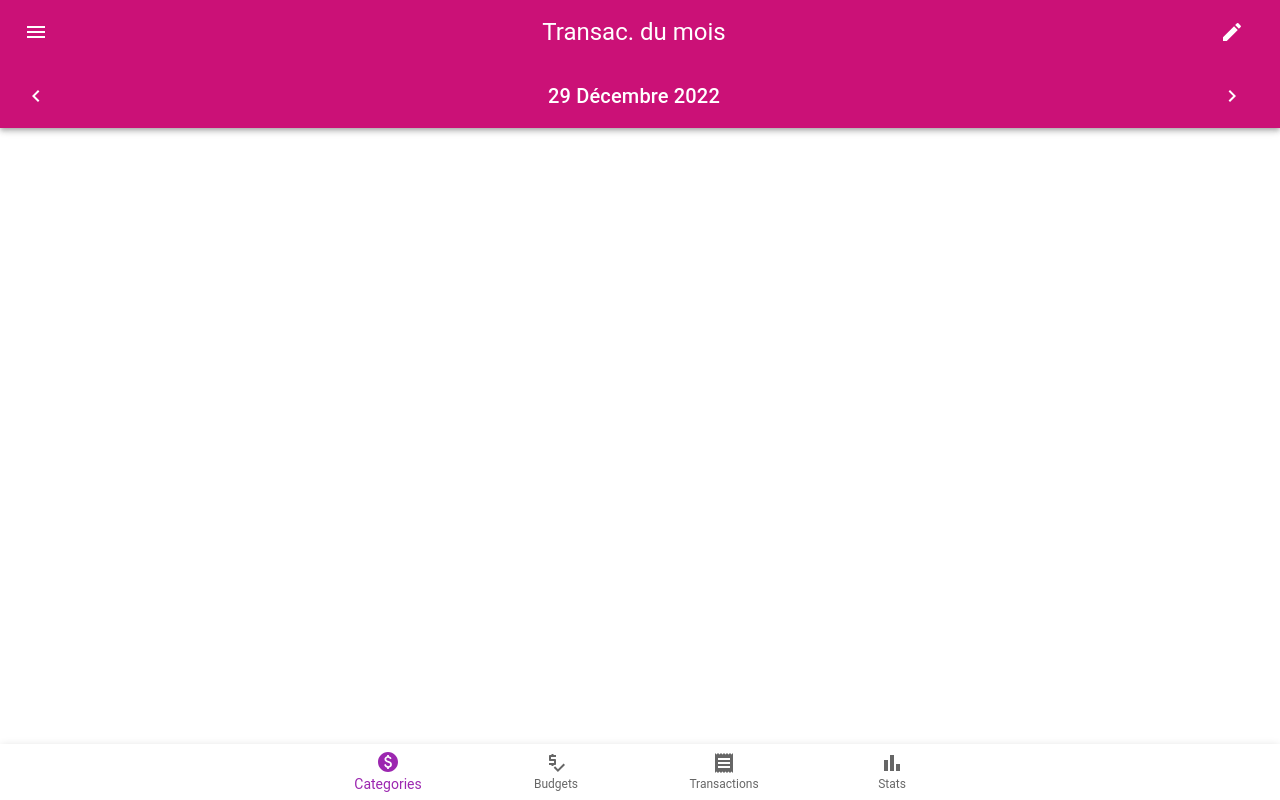
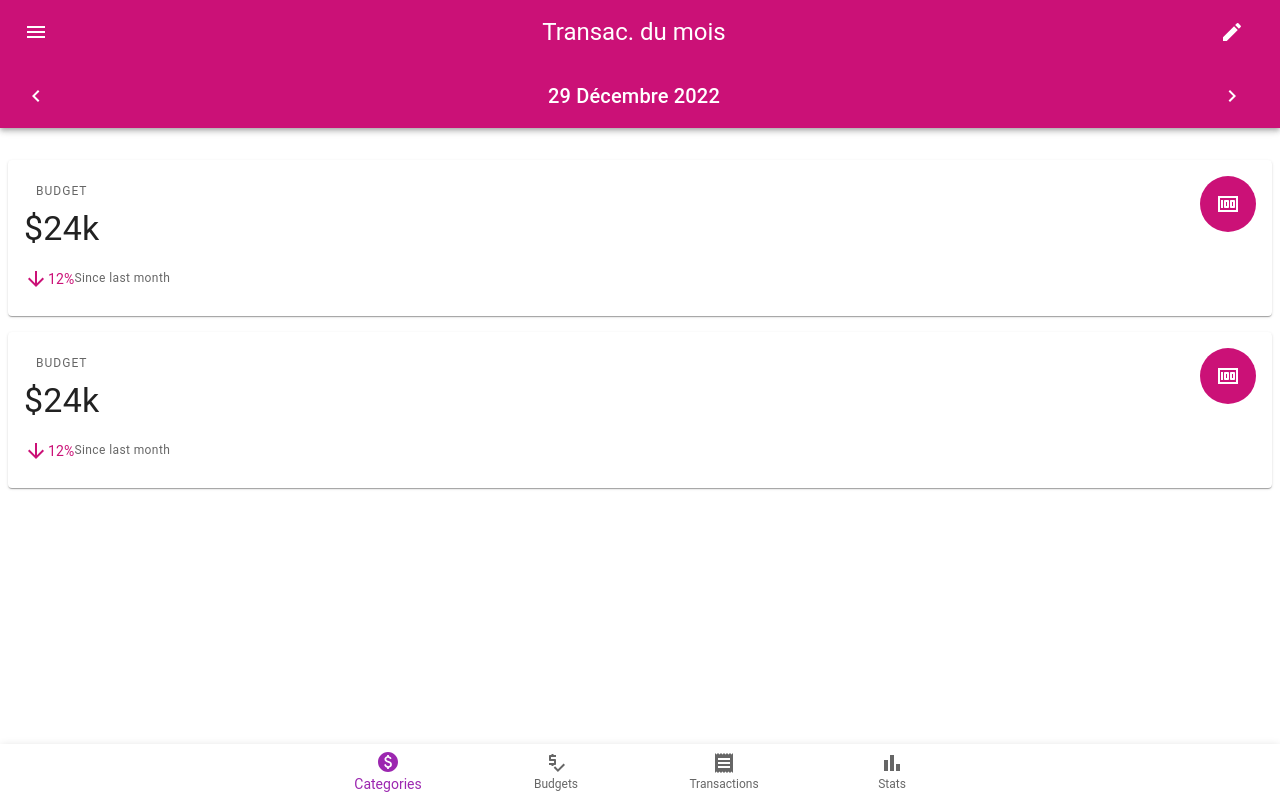
Before and after one commit to stephanecoumbassa/onemoney, a React (Vite) app: page /transactions in a window 1280 px wide. Built offline with nearby package versions, Linux system fonts and the light colour scheme.

Commit message:
refactor: add transactions 2

```diff
--- /dev/null
+++ b/src/components/stat/BudgetStat.tsx
@@ -0,0 +1,59 @@
+import ArrowDownwardIcon from "@mui/icons-material/ArrowDownward";
+import MoneyIcon from "@mui/icons-material/Money";
+import {
+  Avatar,
+  Box,
+  Card,
+  CardContent,
+  Grid,
+  Typography,
+} from "@mui/material";
+
+export const BudgetStat = (props: any) => (
+  <Card sx={{ height: "100%" }} {...props}>
+    <CardContent>
+      <Grid container spacing={3} sx={{ justifyContent: "space-between" }}>
+        <Grid item>
+          <Typography gutterBottom color="textSecondary" variant="overline">
+            BUDGET
+          </Typography>
+          <Typography color="textPrimary" variant="h4">
+            $24k
+          </Typography>
+        </Grid>
+        <Grid item>
+          <Avatar
+            sx={{
+              backgroundColor: "error.main",
+              height: 56,
+              width: 56,
+            }}
+          >
+            <MoneyIcon />
+          </Avatar>
+        </Grid>
+      </Grid>
+      <Box
+        sx={{
+          pt: 2,
+          display: "flex",
+          alignItems: "center",
+        }}
+      >
+        <ArrowDownwardIcon color="error" />
+        <Typography
+          color="error"
+          sx={{
+            mr: 1,
+          }}
+          variant="body2"
+        >
+          12%
+        </Typography>
+        <Typography color="textSecondary" variant="caption">
+          Since last month
+        </Typography>
+      </Box>
+    </CardContent>
+  </Card>
+);
--- a/src/pages/Transactions.tsx
+++ b/src/pages/Transactions.tsx
@@ -21,6 +21,7 @@ import { expenseDispatch, incomeDispatch } from "@/stores/BaseStore";
 import { Income, Stateype } from "@/Types/BaseType";
 
 import styles from "../App.module.css";
+import {BudgetStat} from "@/components/stat/BudgetStat";
 
 // const dateForDateTimeInputValue = new Date().toISOString().split("T")[0];
 
@@ -91,6 +92,15 @@ export default function Budgets() {
             ))}
           </List>
         </Grid>
+
+        <Grid container spacing={2}>
+          <Grid item xs={12}>
+            <BudgetStat />
+          </Grid>
+          <Grid item xs={12}>
+            <BudgetStat />
+          </Grid>
+        </Grid>
       </Box>
 
       <Footer />
```
Also changed, not shown: src/Constante.tsx (+6 -3 lines).
